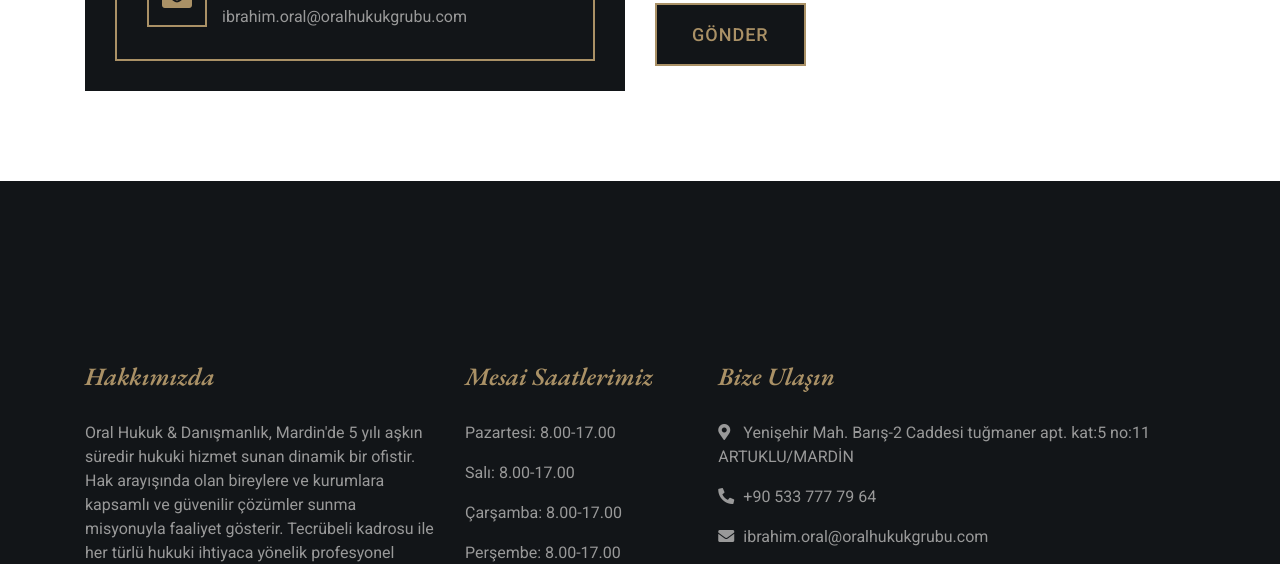
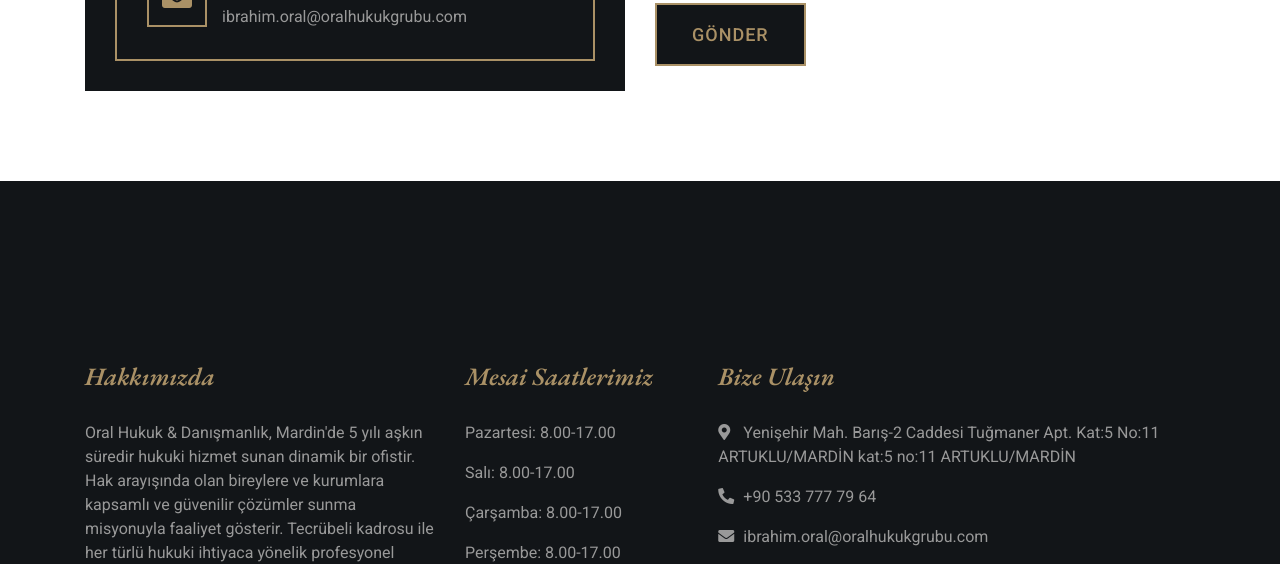
Before and after one commit to zeyneloral/oralhukuk, a plain HTML site: page contact.html in a window 1280 px wide. Shown: the part 1107-1671 px from the top of the page. Drawn offline with nearby package versions, Linux system fonts and the light colour scheme.

Commit message:
tuğmaner

```diff
--- a/contact.html
+++ b/contact.html
@@ -190,7 +190,7 @@
                                 <div class="col-md-4 col-lg-8">
                                     <div class="footer-contact">
                                         <h2>Bize Ulaşın</h2>
-                                        <p><i class="fa fa-map-marker-alt"></i>Yenişehir Mah. Barış-2 Caddesi tuğmaner apt.
+                                        <p><i class="fa fa-map-marker-alt"></i>Yenişehir Mah. Barış-2 Caddesi Tuğmaner Apt. Kat:5 No:11 ARTUKLU/MARDİN
                                             kat:5 no:11 ARTUKLU/MARDİN</p>
                                         <p><i class="fa fa-phone-alt"></i>+90 533 777 79 64</p>
                                         <p><i class="fa fa-envelope"></i>ibrahim.oral@oralhukukgrubu.com</p>
```
